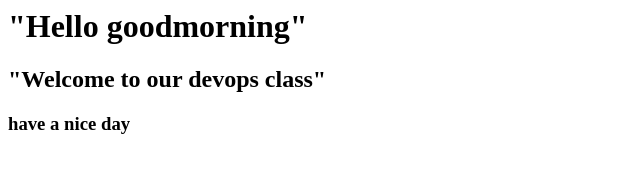
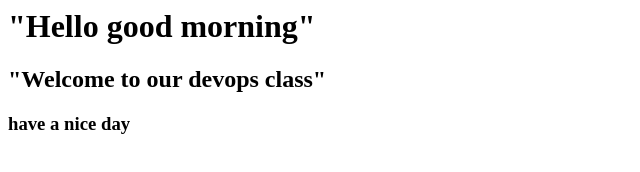
Before and after one commit to Sahanasana99/DevopsMavenProject, a plain HTML site: page index.html in a window 1280 px wide. Shown: the full height of the page, 0-640 px from the left. Drawn offline with Linux system fonts and the light colour scheme.

Commit message:
Update index.html

```diff
--- a/index.html
+++ b/index.html
@@ -1,3 +1,3 @@
-<h1>"Hello goodmorning"</h1>
+<h1>"Hello good morning"</h1>
 <h2>"Welcome to our devops class"</h2>
 <h3> have a nice day</h3>
```
